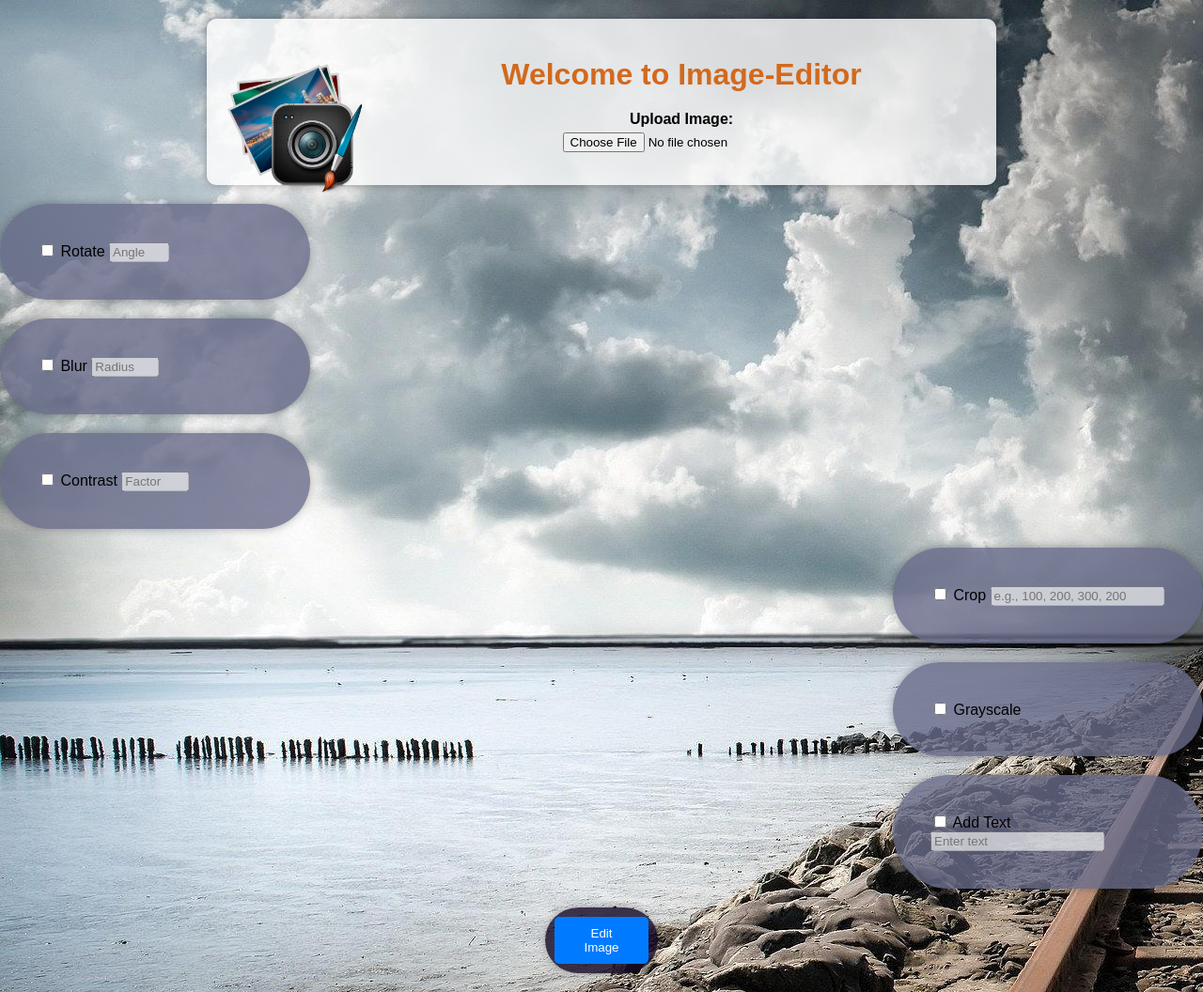
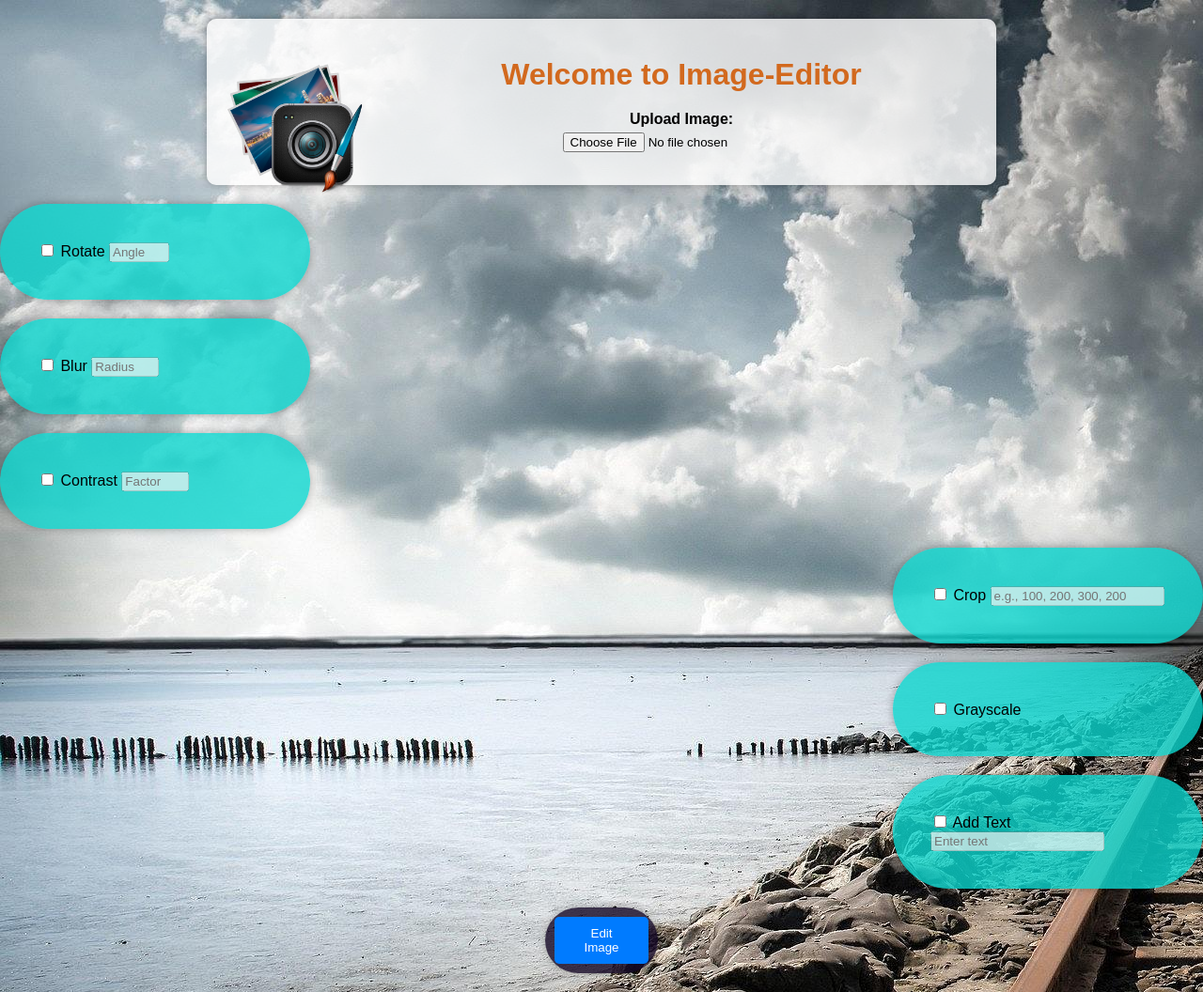
Before and after one commit to mayank-singh-tomar/Image-Editor, a Flask app: page / in a window 1280 px wide. Shown: the whole page at 94% size. Run offline with Flask 3, Linux system fonts and the light colour scheme.

Commit message:
Update index.html

```diff
--- a/templates/index.html
+++ b/templates/index.html
@@ -92,7 +92,7 @@
         background-color: #0056b3;
       }
 
-      .filters1 {background-color:rgba(103, 107, 137, 0.8); /* Light orange */
+      .filters1 {background-color:rgba(12, 214, 207, 0.8);
         padding: 40px;
         border-radius: 80px;
         box-shadow: 0 0 10px rgba(0, 0, 0, 0.3);
@@ -101,7 +101,7 @@
         margin: 20px auto;
       margin-left: 0%;}
 
-      .filters2 {background-color: rgba(103, 107, 137, 0.8); /* Light orange */
+      .filters2 {background-color:rgba(12, 214, 207, 0.8);
         padding: 40px;
         border-radius: 80px;
         box-shadow: 0 0 10px rgba(0, 0, 0, 0.3);
```
